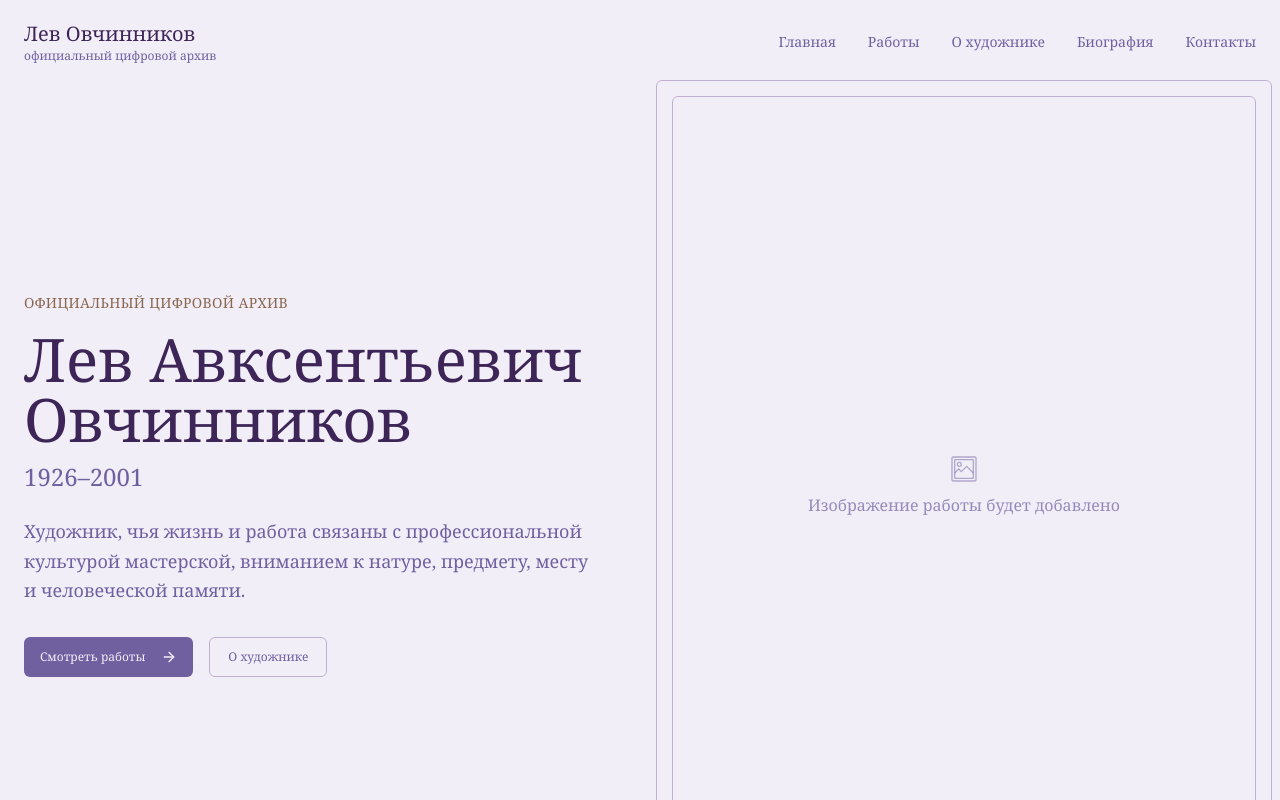
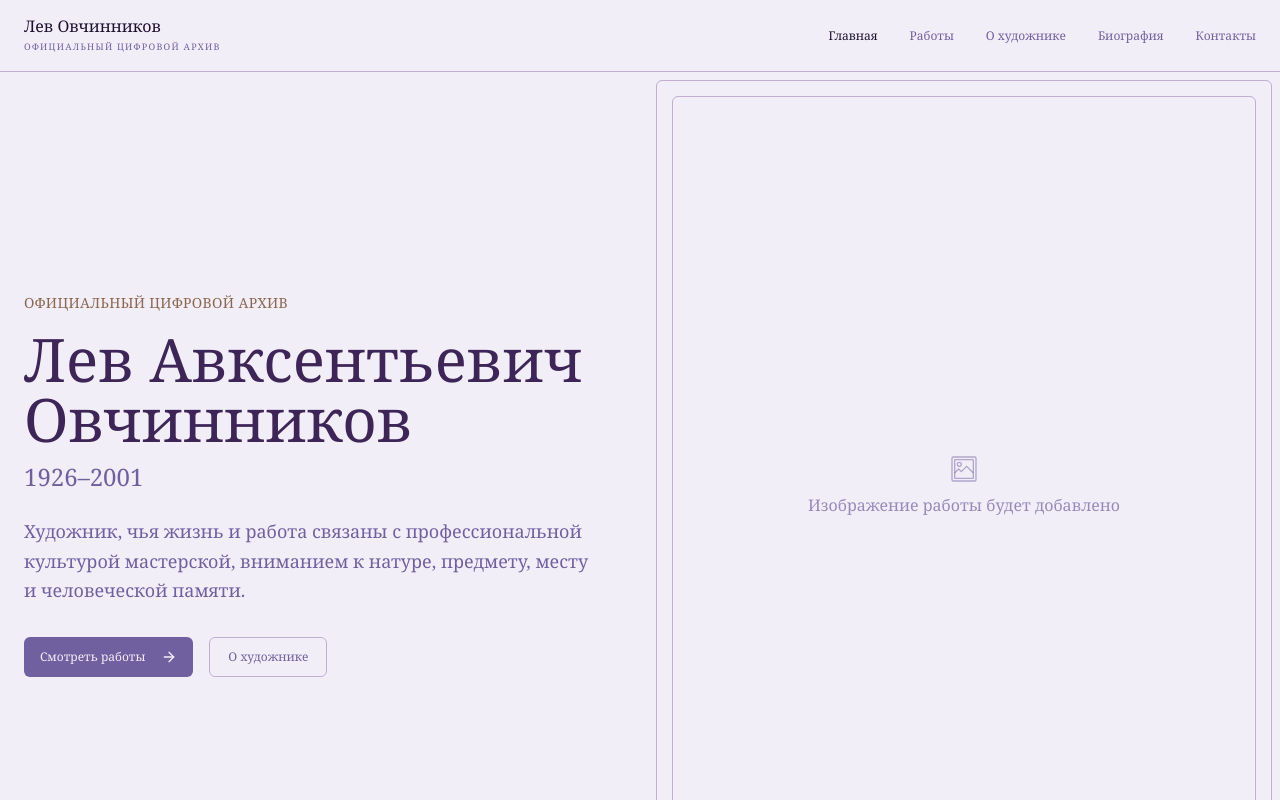
Before and after one commit to odmal88/LA_Ovchinnikov, a Next.js app: page / in a window 1280 px wide. Shown: the top 800 px of the page. Built offline with nearby package versions, Linux system fonts and the light colour scheme.

Commit message:
Repaint Lev archive header

```diff
--- a/components/layout/header.tsx
+++ b/components/layout/header.tsx
@@ -22,7 +22,6 @@ export function Header() {
     return () => window.removeEventListener("scroll", handleScroll);
   }, []);
 
-  // Закрываем мобильное меню при смене роута
   useEffect(() => {
     setIsMobileMenuOpen(false);
   }, [pathname]);
@@ -30,38 +29,29 @@ export function Header() {
   return (
     <header
       className={cn(
-        "fixed top-0 left-0 right-0 z-50 transition-all duration-300",
-        isScrolled
-          ? "bg-background/98 backdrop-blur-md shadow-md border-b border-soft/60 py-3"
-          : "bg-transparent py-5"
+        "fixed top-0 left-0 right-0 z-50 bg-background/95 backdrop-blur-md border-b border-soft transition-all duration-300",
+        isScrolled ? "shadow-sm py-3" : "py-4"
       )}
     >
       <div className="container mx-auto px-4 md:px-6">
         <nav className="flex items-center justify-between">
-          {/* Логотип / Название */}
-          <Link
-            href="/"
-            className="flex flex-col hover-olive transition-colors"
-          >
-            <span className="font-serif text-lg md:text-xl font-medium text-foreground">
+          <Link href="/" className="flex flex-col text-heading hover:text-primary transition-colors">
+            <span className="font-serif text-[15px] md:text-[16px] font-normal leading-tight">
               {siteConfig.artistNameShort}
             </span>
-            <span className="text-xs text-muted-foreground hidden sm:block">
+            <span className="hidden sm:block text-[9px] font-normal uppercase tracking-[0.14em] text-primary mt-1">
               {siteConfig.archiveStatus}
             </span>
           </Link>
 
-          {/* Десктопная навигация */}
           <div className="hidden md:flex items-center gap-8">
             {navigation.map((item) => (
               <Link
                 key={item.href}
                 href={item.href}
                 className={cn(
-                  "text-sm font-medium transition-colors",
-                  pathname === item.href
-                    ? "text-olive"
-                    : "text-muted-foreground hover:text-foreground"
+                  "text-[12px] font-normal transition-colors",
+                  pathname === item.href ? "text-heading" : "text-primary hover:text-heading"
                 )}
               >
                 {item.name}
@@ -69,23 +59,17 @@ export function Header() {
             ))}
           </div>
 
-          {/* Кнопка мобильного меню */}
           <Button
             variant="ghost"
             size="icon"
-            className="md:hidden"
+            className="md:hidden text-primary hover:text-heading hover:bg-card"
             onClick={() => setIsMobileMenuOpen(!isMobileMenuOpen)}
             aria-label={isMobileMenuOpen ? "Закрыть меню" : "Открыть меню"}
           >
-            {isMobileMenuOpen ? (
-              <X className="h-5 w-5" />
-            ) : (
-              <Menu className="h-5 w-5" />
-            )}
+            {isMobileMenuOpen ? <X className="h-5 w-5" /> : <Menu className="h-5 w-5" />}
           </Button>
         </nav>
 
-        {/* Мобильное меню */}
         <div
           className={cn(
             "md:hidden overflow-hidden transition-all duration-300 ease-in-out",
@@ -98,10 +82,10 @@ export function Header() {
                 key={item.href}
                 href={item.href}
                 className={cn(
-                  "px-2 py-2 text-base font-medium transition-colors rounded-md",
+                  "px-2 py-2 text-[14px] font-normal transition-colors rounded-md",
                   pathname === item.href
-                    ? "text-olive bg-secondary"
-                    : "text-muted-foreground hover:text-foreground hover:bg-secondary/50"
+                    ? "text-heading bg-card"
+                    : "text-primary hover:text-heading hover:bg-card/70"
                 )}
               >
                 {item.name}
```
